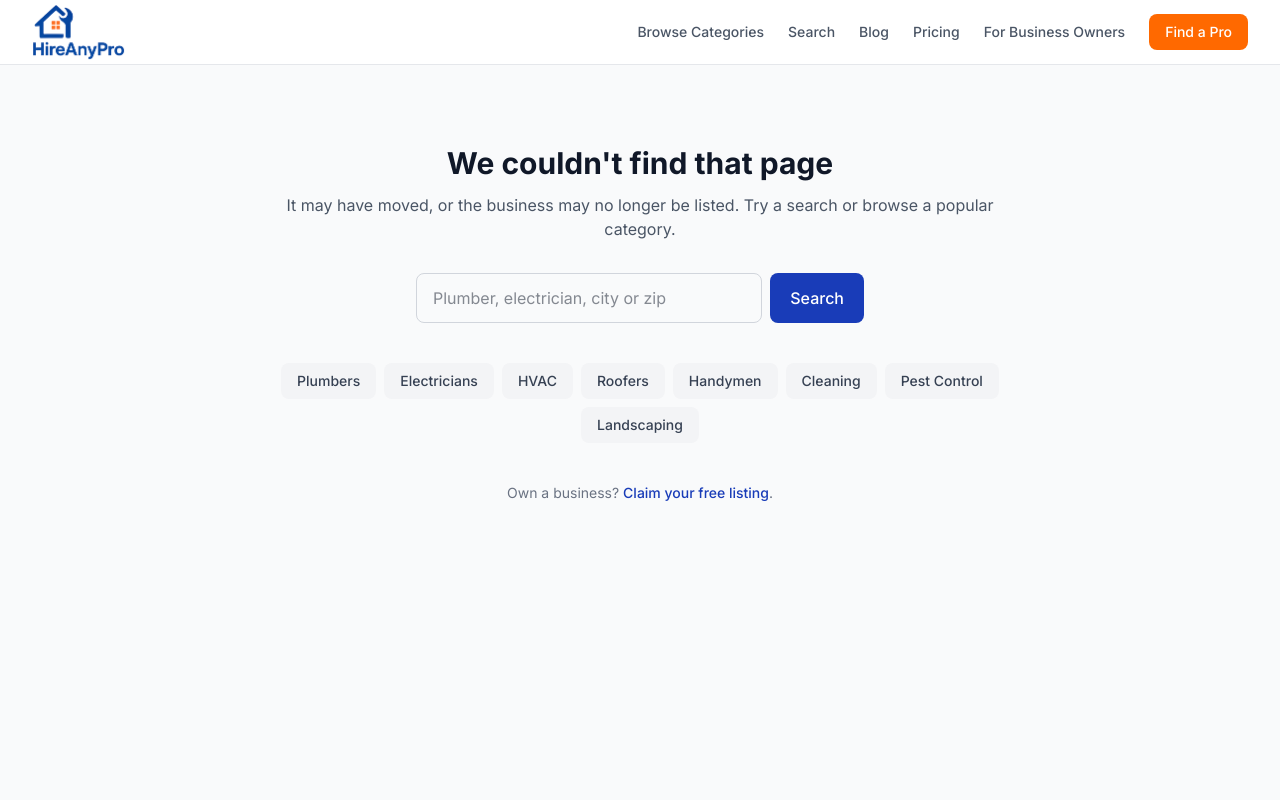
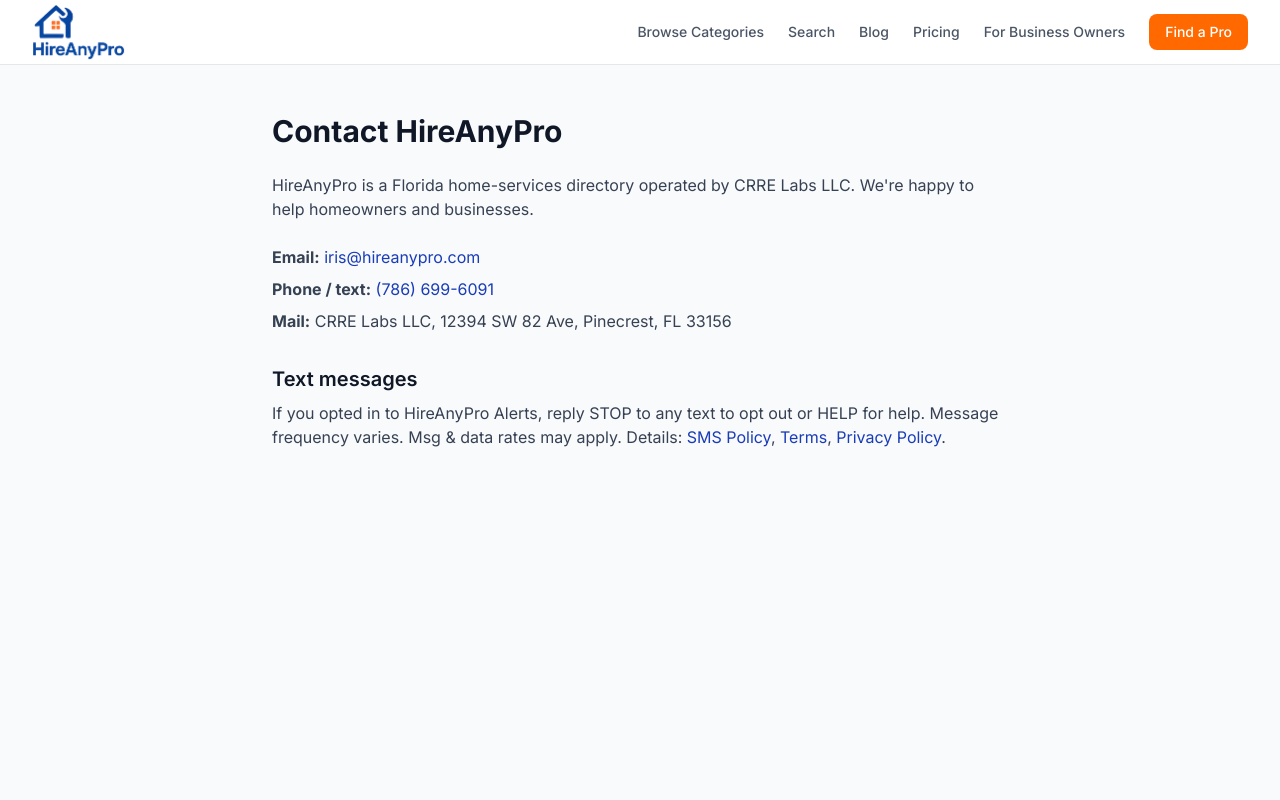
Before and after one commit to crrelabs/hireanypro, a Next.js app: page /contact in a window 1280 px wide. Before the commit this address had no page. Shown: the top 800 px of the page. Built offline with nearby package versions, Linux system fonts and the light colour scheme.

Commit message:
A2P 10DLC compliance: SMS terms, no-sharing clause, optional SMS consent on quote form, /contact page

```diff
--- a/src/app/api/quote/route.ts
+++ b/src/app/api/quote/route.ts
@@ -76,6 +76,7 @@
       name,
       email,
       phone: phone || null,
+      sms_opt_in: !!(phone && body.smsOptIn === true),
       message,
       routed_to: routedTo,
     }).select('id').single();
--- /dev/null
+++ b/src/app/contact/page.tsx
@@ -0,0 +1,24 @@
+import type { Metadata } from 'next';
+import Link from 'next/link';
+
+export const metadata: Metadata = {
+  title: 'Contact Us — HireAnyPro',
+  description: 'Contact HireAnyPro by email or phone.',
+  alternates: { canonical: 'https://hireanypro.com/contact' },
+};
+
+export default function ContactPage() {
+  return (
+    <div className="max-w-3xl mx-auto px-4 py-12 text-gray-700">
+      <h1 className="text-3xl font-bold text-gray-900 mb-6">Contact HireAnyPro</h1>
+      <p className="mb-6">HireAnyPro is a Florida home-services directory operated by CRRE Labs LLC. We&apos;re happy to help homeowners and businesses.</p>
+      <ul className="space-y-2 mb-8">
+        <li><strong>Email:</strong> <a href="mailto:iris@hireanypro.com" className="text-blue-800 hover:underline">iris@hireanypro.com</a></li>
+        <li><strong>Phone / text:</strong> <a href="tel:+17866996091" className="text-blue-800 hover:underline">(786) 699-6091</a></li>
+        <li><strong>Mail:</strong> CRRE Labs LLC, 12394 SW 82 Ave, Pinecrest, FL 33156</li>
+      </ul>
+      <h2 className="text-xl font-semibold text-gray-900 mb-2">Text messages</h2>
+      <p>If you opted in to HireAnyPro Alerts, reply STOP to any text to opt out or HELP for help. Message frequency varies. Msg &amp; data rates may apply. Details: <Link href="/sms-policy" className="text-blue-800 hover:underline">SMS Policy</Link>, <Link href="/terms" className="text-blue-800 hover:underline">Terms</Link>, <Link href="/privacy" className="text-blue-800 hover:underline">Privacy Policy</Link>.</p>
+    </div>
+  );
+}
--- a/src/app/privacy/page.tsx
+++ b/src/app/privacy/page.tsx
@@ -11,7 +11,7 @@
   return (
     <div className="max-w-3xl mx-auto px-4 py-16">
       <h1 className="text-3xl font-bold text-gray-900 mb-2">Privacy Policy</h1>
-      <p className="text-gray-500 mb-10">Last updated: March 8, 2026</p>
+      <p className="text-gray-500 mb-10">Last updated: October 23, 2026</p>
 
       <div className="prose prose-gray max-w-none space-y-8 text-gray-700 leading-relaxed">
 
@@ -43,8 +43,8 @@
 
         <section>
           <h2 className="text-xl font-semibold text-gray-900 mb-3">4. SMS/Text Messaging</h2>
-          <p>By providing your phone number and checking the SMS consent box on our claim form or contact form at hireanypro.com, you expressly consent to receive SMS text messages from HireAnyPro (operated by CRRE Labs LLC). Messages may include notifications about new leads, service requests in your area, account updates, and promotional offers.</p>
-          <p className="mt-2"><strong>Consent:</strong> You opt in by submitting our claim form or contact form with the SMS consent checkbox checked. Consent is not a condition of purchase.</p>
+          <p>By providing your phone number and checking the SMS consent box on our claim form or quote request form at hireanypro.com, you expressly consent to receive SMS text messages from HireAnyPro (operated by CRRE Labs LLC). Messages may include notifications about new leads, service requests in your area, account updates, and promotional offers.</p>
+          <p className="mt-2"><strong>Consent:</strong> You opt in by submitting our claim form or quote request form with the SMS consent checkbox checked. Consent is not a condition of purchase.</p>
           <p className="mt-2"><strong>Message Frequency:</strong> Message frequency varies based on lead volume in your area. You may receive up to 10 messages per month.</p>
           <p className="mt-2"><strong>Costs:</strong> Message and data rates may apply. HireAnyPro does not charge for text messages, but your mobile carrier may apply standard messaging fees.</p>
           <p className="mt-2"><strong>Opt-Out:</strong> Reply <strong>STOP</strong> to any message to opt out. You will receive one final confirmation message.</p>
@@ -55,7 +55,7 @@
 
         <section>
           <h2 className="text-xl font-semibold text-gray-900 mb-3">5. Sharing of Information</h2>
-          <p>We do not sell your personal information. We may share your information with:</p>
+          <p>We do not sell your personal information. <strong>No mobile information will be shared with third parties or affiliates for marketing or promotional purposes. Text messaging originator opt-in data and consent will not be shared with any third parties.</strong> The categories below exclude SMS opt-in data and consent. We may share other information with:</p>
           <ul className="list-disc list-inside space-y-1 mt-2">
             <li><strong>Service Providers:</strong> Payment processors (Stripe), hosting, analytics, and email delivery services</li>
             <li><strong>Public Listings:</strong> Business name, address, phone, and reviews are displayed publicly as part of the directory</li>
--- a/src/app/sms-policy/page.tsx
+++ b/src/app/sms-policy/page.tsx
@@ -10,7 +10,7 @@
   return (
     <div className="max-w-3xl mx-auto px-4 py-16">
       <h1 className="text-3xl font-bold text-gray-900 mb-2">SMS &amp; Messaging Policy</h1>
-      <p className="text-gray-500 mb-10">Last updated: March 8, 2026</p>
+      <p className="text-gray-500 mb-10">Last updated: October 23, 2026</p>
 
       <div className="prose prose-gray max-w-none space-y-8 text-gray-700 leading-relaxed">
 
@@ -24,7 +24,7 @@
           <p>By providing your phone number and checking the SMS consent box on our website, you expressly consent to receive text messages from HireAnyPro. Consent is not a condition of purchase or use of our services. You may opt in by:</p>
           <ul className="list-disc list-inside space-y-1 mt-2">
             <li>Claiming your business listing on hireanypro.com with SMS consent checked</li>
-            <li>Submitting an inquiry or contact form with SMS consent checked</li>
+            <li>Submitting a quote request form with the optional SMS consent box checked</li>
             <li>Signing up for a paid subscription that includes SMS notifications</li>
             <li>Texting START or INFO to our designated number</li>
           </ul>
@@ -73,7 +73,7 @@
 
         <section>
           <h2 className="text-xl font-semibold text-gray-900 mb-3">9. Privacy</h2>
-          <p>Your phone number is handled per our <a href="/privacy" className="text-blue-800 hover:underline">Privacy Policy</a>. We do not sell or share your phone number with third parties for their marketing purposes.</p>
+          <p>Your phone number is handled per our <a href="/privacy" className="text-blue-800 hover:underline">Privacy Policy</a>. No mobile information will be shared with third parties or affiliates for marketing or promotional purposes. Text messaging opt-in data and consent will not be shared with any third parties.</p>
         </section>
 
         <section>
--- a/src/app/terms/page.tsx
+++ b/src/app/terms/page.tsx
@@ -65,7 +65,13 @@
 
         <section>
           <h2 className="text-xl font-semibold text-gray-900 mb-3">7. SMS and Email Communications</h2>
-          <p>By opting in, you consent to receive SMS and email communications including lead notifications, service requests, account updates, and promotional offers. You may opt out at any time by replying STOP to SMS or clicking unsubscribe in emails. See our <Link href="/sms-policy" className="text-blue-800 hover:underline">SMS Policy</Link> for full details.</p>
+          <p><strong>Program name:</strong> HireAnyPro Alerts, operated by CRRE Labs LLC.</p>
+          <p className="mt-2"><strong>Messages you may receive:</strong> new lead and quote-request notifications (for businesses), quote request confirmations (for homeowners), account and claim verification updates, and occasional offers about HireAnyPro plans.</p>
+          <p className="mt-2"><strong>Opt-in:</strong> SMS is optional. You opt in by checking the unchecked SMS consent box on our claim form or quote request form. Consent is not a condition of any purchase.</p>
+          <p className="mt-2"><strong>Frequency:</strong> Message frequency varies. <strong>Msg &amp; data rates may apply.</strong></p>
+          <p className="mt-2"><strong>Opt-out:</strong> Reply <strong>STOP</strong> to any message to stop receiving texts. You will get one confirmation message and no further texts. Reply <strong>START</strong> to resubscribe.</p>
+          <p className="mt-2"><strong>Help:</strong> Reply <strong>HELP</strong> for help, or contact iris@hireanypro.com or (786) 699-6091.</p>
+          <p className="mt-2">Carriers are not liable for delayed or undelivered messages. Email: you may unsubscribe at any time using the link in any email. See our <Link href="/sms-policy" className="text-blue-800 hover:underline">SMS Policy</Link> and <Link href="/privacy" className="text-blue-800 hover:underline">Privacy Policy</Link>.</p>
         </section>
 
         <section>
--- a/src/components/Footer.tsx
+++ b/src/components/Footer.tsx
@@ -40,6 +40,7 @@
               <li><Link href="/claim" className="hover:text-white transition-colors">Claim Your Listing</Link></li>
               <li><Link href="/pricing" className="hover:text-white transition-colors">Pricing</Link></li>
               <li><Link href="/dashboard" className="hover:text-white transition-colors">Business Dashboard</Link></li>
+              <li><Link href="/contact" className="hover:text-white transition-colors">Contact Us</Link></li>
               <li><Link href="/privacy" className="hover:text-white transition-colors">Privacy Policy</Link></li>
               <li><Link href="/terms" className="hover:text-white transition-colors">Terms of Service</Link></li>
               <li><Link href="/sms-policy" className="hover:text-white transition-colors">SMS Policy</Link></li>
--- a/src/components/QuoteRequestForm.tsx
+++ b/src/components/QuoteRequestForm.tsx
@@ -11,6 +11,7 @@
 
 export default function QuoteRequestForm({ listingId, businessName, tier = 'free' }: QuoteRequestFormProps) {
   const [form, setForm] = useState({ name: '', email: '', phone: '', message: '' });
+  const [smsOptIn, setSmsOptIn] = useState(false);
   const [honeypot, setHoneypot] = useState('');
   const [turnstileToken, setTurnstileToken] = useState('');
   const [status, setStatus] = useState<'idle' | 'submitting' | 'success' | 'error'>('idle');
@@ -37,6 +38,7 @@
           name: form.name,
           email: form.email,
           phone: form.phone,
+          smsOptIn: smsOptIn && !!form.phone,
           message: form.message,
           turnstileToken,
           website: honeypot, // honeypot field
@@ -46,6 +48,7 @@
       if (res.ok && data.success) {
         setStatus('success');
         setForm({ name: '', email: '', phone: '', message: '' });
+        setSmsOptIn(false);
       } else {
         setErrorMsg(data.error || 'Something went wrong.');
         setStatus('error');
@@ -109,6 +112,16 @@
           onChange={(e) => setForm({ ...form, phone: e.target.value })}
           className="w-full border border-gray-300 rounded-lg px-4 py-2.5 text-sm focus:ring-2 focus:ring-blue-800 focus:border-transparent outline-none"
         />
+        <label className="flex items-start gap-2 cursor-pointer">
+          <input type="checkbox" checked={smsOptIn} onChange={(e) => setSmsOptIn(e.target.checked)}
+            className="mt-1 w-4 h-4 text-blue-800 border-gray-300 rounded" />
+          <span className="text-xs text-gray-600">
+            Optional: text me about my quote request. I agree to receive SMS from HireAnyPro at the number above. Msg frequency varies. Msg &amp; data rates may apply. Reply STOP to opt out, HELP for help. Consent is not required to submit. See our{' '}
+            <a href="/sms-policy" className="text-blue-800 hover:underline">SMS Policy</a>,{' '}
+            <a href="/terms" className="text-blue-800 hover:underline">Terms</a> and{' '}
+            <a href="/privacy" className="text-blue-800 hover:underline">Privacy Policy</a>.
+          </span>
+        </label>
         <textarea
           placeholder="Describe the work you need done *" required rows={4} value={form.message}
           onChange={(e) => setForm({ ...form, message: e.target.value })}
```
